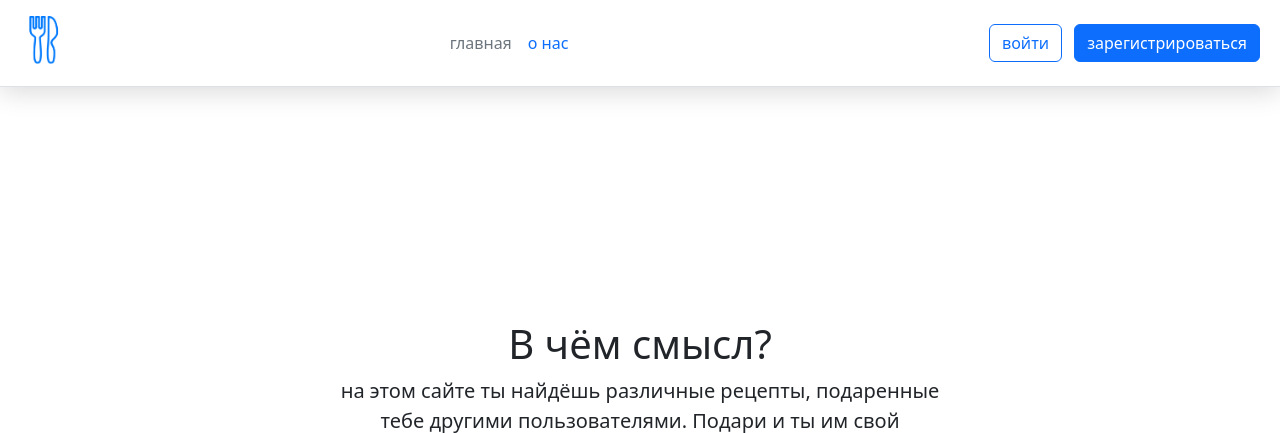
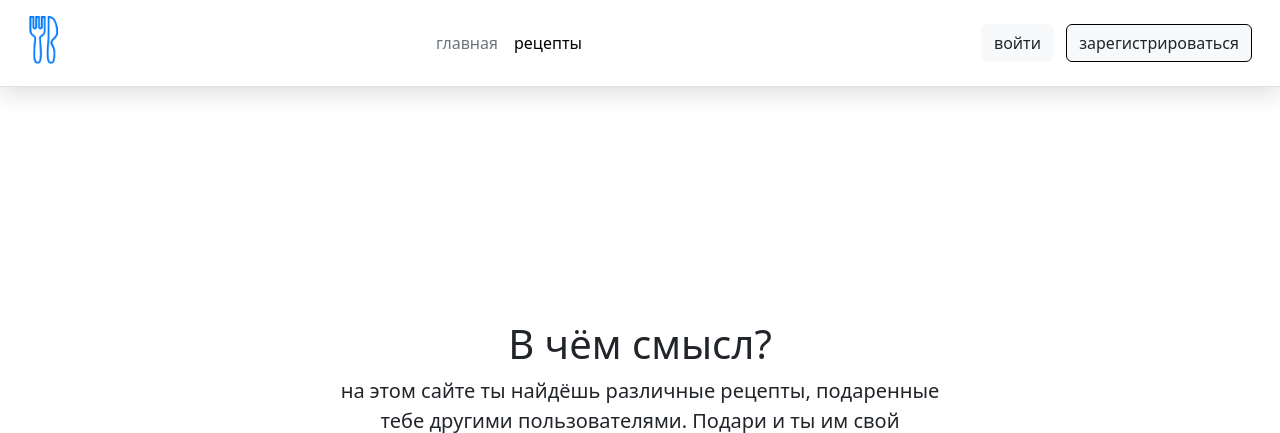
Before and after one commit to papaWa-paw/website, a Flask app: page / in a window 1280 px wide. Shown: the top 433 px of the page. Run offline with Flask 3, Linux system fonts and the light colour scheme.

Commit message:
Update base.html

```diff
--- a/templates/base.html
+++ b/templates/base.html
@@ -10,21 +10,23 @@
     <title>{% block title %}{% endblock %}</title>
 </head>
 <body>
+
     <header class="d-flex flex-wrap align-items-center justify-content-center justify-content-md-between py-3 mb-4 border-bottom">
       <div class="co1l-md-3 mb-2 mb-md-0">
         <a href="/" class="d-inline-flex link-body-emphasis text-decoration-none">
-            <img class='header__img' src="{{url_for('static', filename='img/icon.png')}}" alt="law">
+            <img onclick="{{ url_for('index') }}" class='header__img' src="{{url_for('static', filename='img/icon.png')}}" alt="law">
         </a>
       </div>
 
       <ul class="nav col-12 col-md-auto mb-2 justify-content-center mb-md-0">
         <li><a href="{{ url_for('index') }}" class="nav-link px-2 link-secondary">главная</a></li>
-        <li><a href="{{ url_for('about') }}" class="nav-link px-2">о нас</a></li>
+        <li><a href="{{ url_for('about') }}" class="nav-link px-2 link-body-emphasis">рецепты</a></li>
       </ul>
 
       <div class="col-md-3 text-end">
-        <a href="{{ url_for('sign_in') }}" class="btn btn-outline-primary me-2">войти</a>
-          <a href="{{ url_for('registration') }}" class="btn btn-primary">зарегистрироваться</a>
+          <a href="{{ url_for('sign_in') }}" class="btn btn-light border-grey text-dark me-2">войти</a>
+          <a href="{{ url_for('registration') }}" class="btn btn-light border-black text-dark me-2">зарегистрироваться</a>
+      </div>
     </header>
     {% block body %}{% endblock%}
 </body>
```
